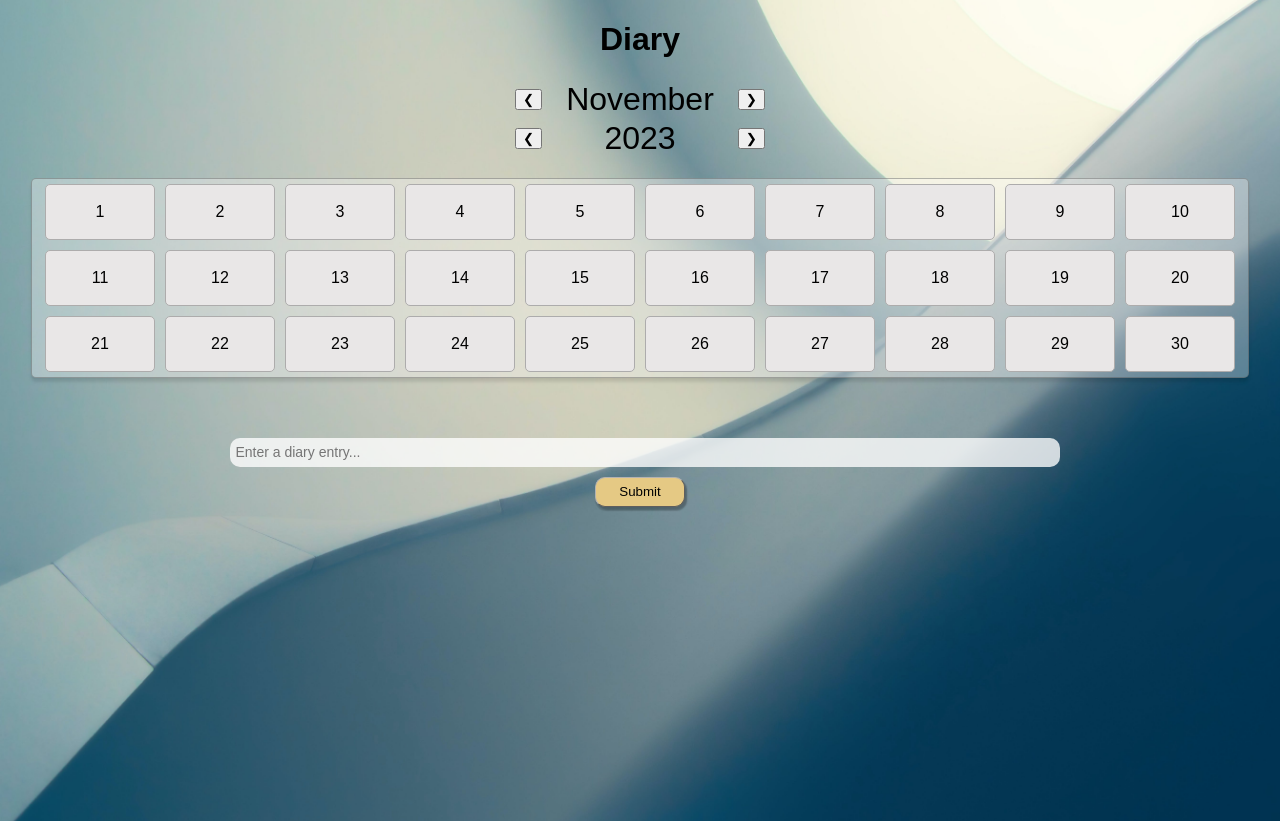
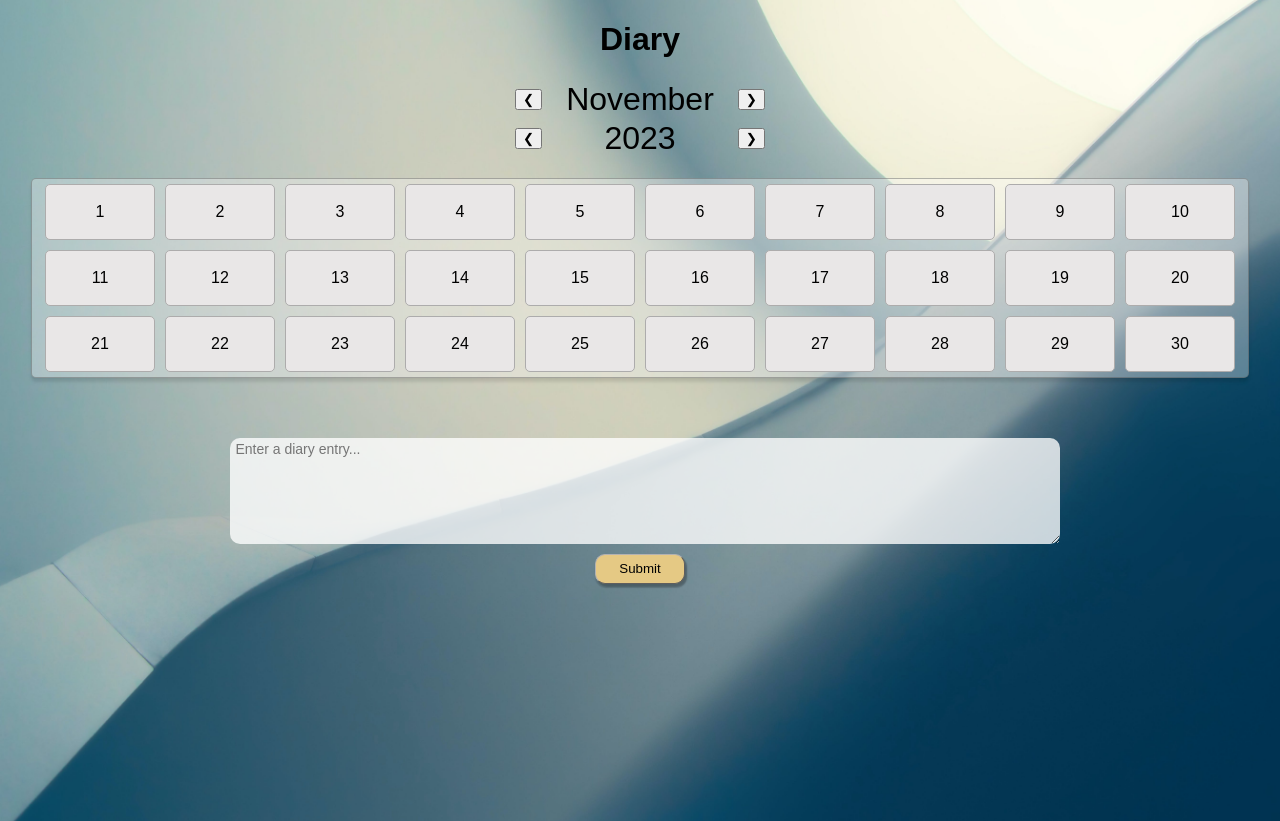
Before and after one commit to IntermediaDesigns/Hmh-Wk5-React, a Next.js app in the folder diary-project/: page / in a window 1280 px wide. Built offline with nearby package versions, Linux system fonts and the light colour scheme.

Commit message:
more adjustments

```diff
--- a/diary-project/src/app/days.jsx
+++ b/diary-project/src/app/calendar.jsx
@@ -97,13 +97,13 @@ export default function Days() {
         <div style={{width: '80%', margin: '20px auto'}}>
         {(!selectedDay || !entries[selectedDay.toDateString()]) &&
           <form  onSubmit={handleEntrySubmit} style={{width: '80%', margin: '20px auto'}}>
-            <input
+            <textarea
               type='text'
               placeholder="Enter a diary entry..."
               value={inputText}
               onChange={handleInputChange}
-              style={{display: 'block'}}
-            />
+              style={{display: 'block'}}>
+              </textarea>
             <button className='submit' type='submit'>
               Submit
             </button>
--- a/diary-project/src/app/globals.css
+++ b/diary-project/src/app/globals.css
@@ -79,15 +79,13 @@ div {
        margin: 5px;
 }
 
-input {
+textarea {
        display: block;
        align-items: center;
-       align-content: center;
-       justify-content: center;
        border: none;
        border-radius: 10px;
-       padding: 2px 5px;
-       height: 25px;
+       padding: 3px 5px;
+       height: 100px;
        width: 100%;
        text-wrap: wrap;
        resize: vertical;
@@ -119,7 +117,7 @@ input {
        box-shadow: 4px 3px 3px 0 rgb(0 0 0 / 0.1), 0 2px 2px -1px rgba(0, 0, 0, 0.432);
        border-radius: 5px;
        width:100%;
-
+       flex-direction: column;
 }
 
 .eList{
--- a/diary-project/src/app/page.js
+++ b/diary-project/src/app/page.js
@@ -1,6 +1,6 @@
 "use client";
 
-import Days from "./days.jsx";
+import Days from "./calendar.jsx";
 
 export default function Home() {
   return (
```
